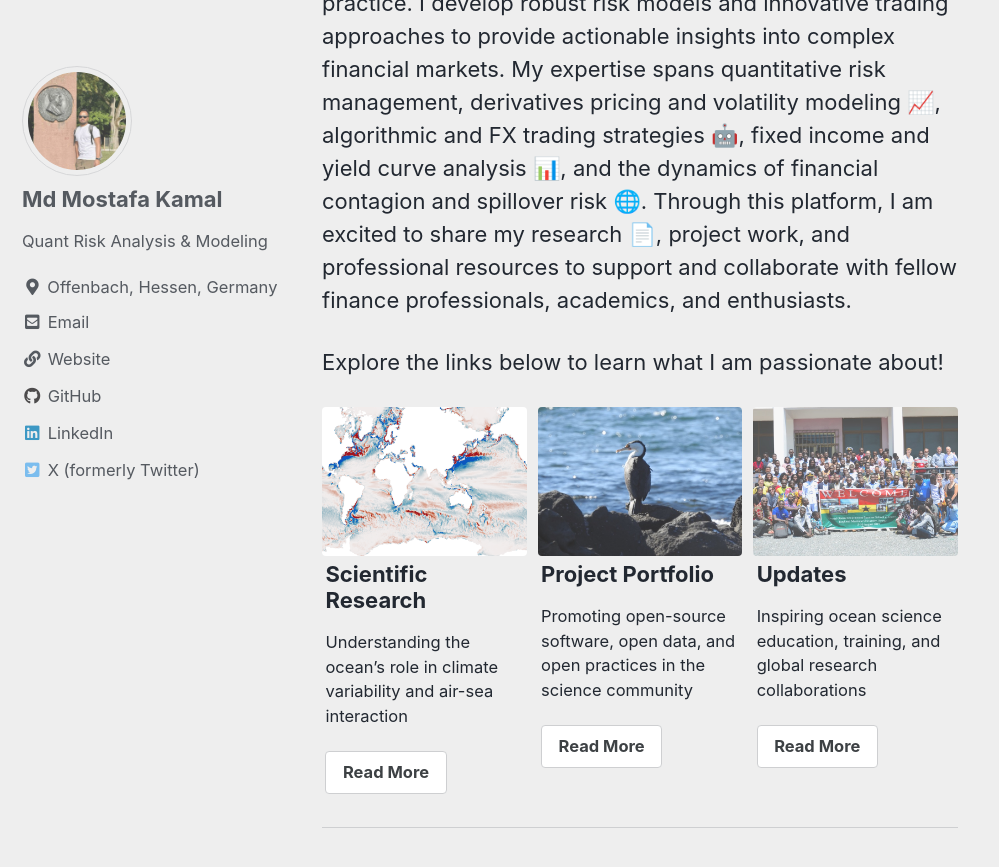
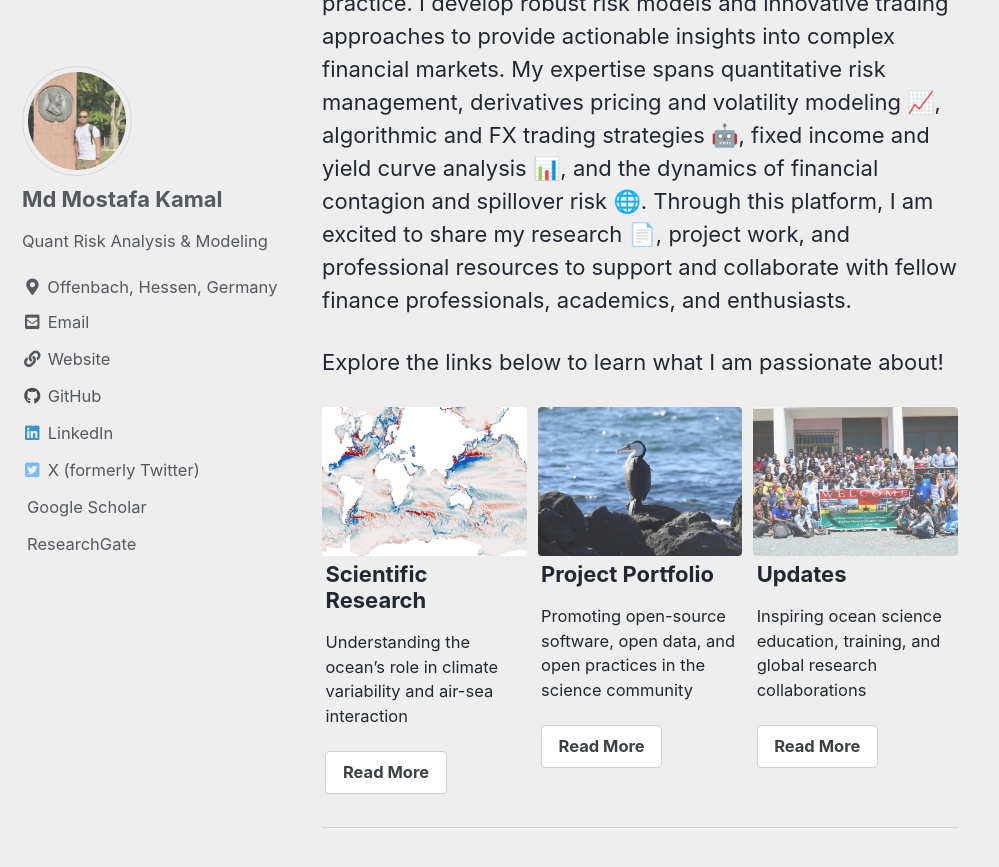
Before and after one commit to Mostafa-MMK/Mostafa-MMK.github.io, a Jekyll site: the page built from _pages/index.md, in a window 1280 px wide and 900 px high, scrolled down 667 px. Shown: the top 867 px of the window, without its empty margins (0-999 px from the left). Built offline with Jekyll 4.4.1, drawn with Linux system fonts in a browser that asks for light colours; cached includes are drawn as plain includes; the list of posts is cut into pages by our own code.

Commit message:
Update _config.yml

```diff
--- a/_config.yml
+++ b/_config.yml
@@ -28,7 +28,7 @@ teaser                   : # path of fallback teaser image, e.g. "/assets/images
 logo                     : # path of logo image to display in the masthead, e.g. "/assets/images/88x88.png"
 masthead_title           : # overrides the website title displayed in the masthead, use " " for no title
 # breadcrumbs            : false # true, false (default)
-words_per_minute         : 500
+words_per_minute         : 200
 comments:
   provider               : # false (default), "disqus", "discourse", "facebook", "staticman", "staticman_v2", "utterances", "giscus", "custom"
   disqus:
@@ -132,6 +132,12 @@ author:
     - label: "Instagram"
       icon: "fab fa-fw fa-instagram"
       # url: "https://instagram.com/"
+    - label: "Google Scholar"
+      icon: "ai ai-fw ai-google-scholar-square"
+      url: "https://scholar.google.com/citations?user=your_username_here"
+    - label: "ResearchGate"
+      icon: "ai ai-fw ai-researchgate-square"
+      url: "https://www.researchgate.net/profile/your_profile_name"
 
 # Site Footer
 footer:
```
